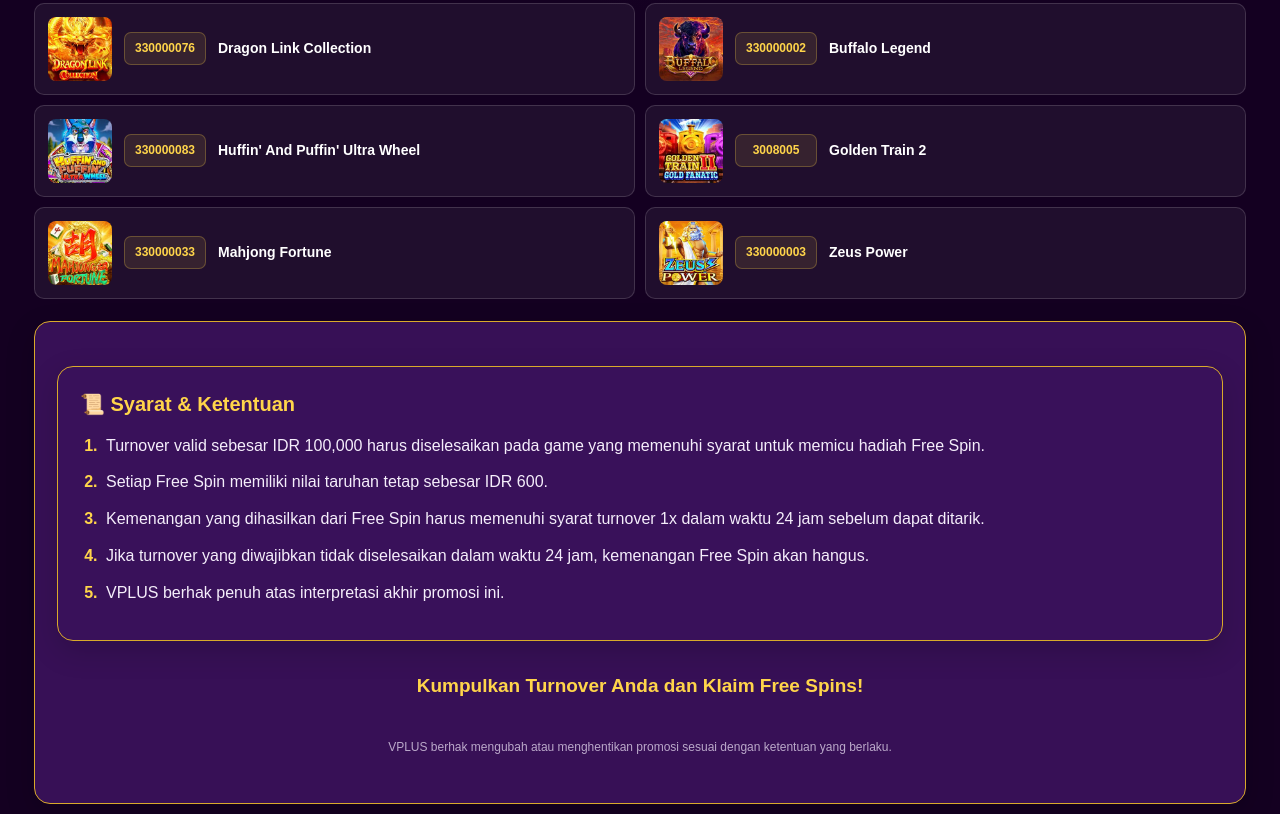
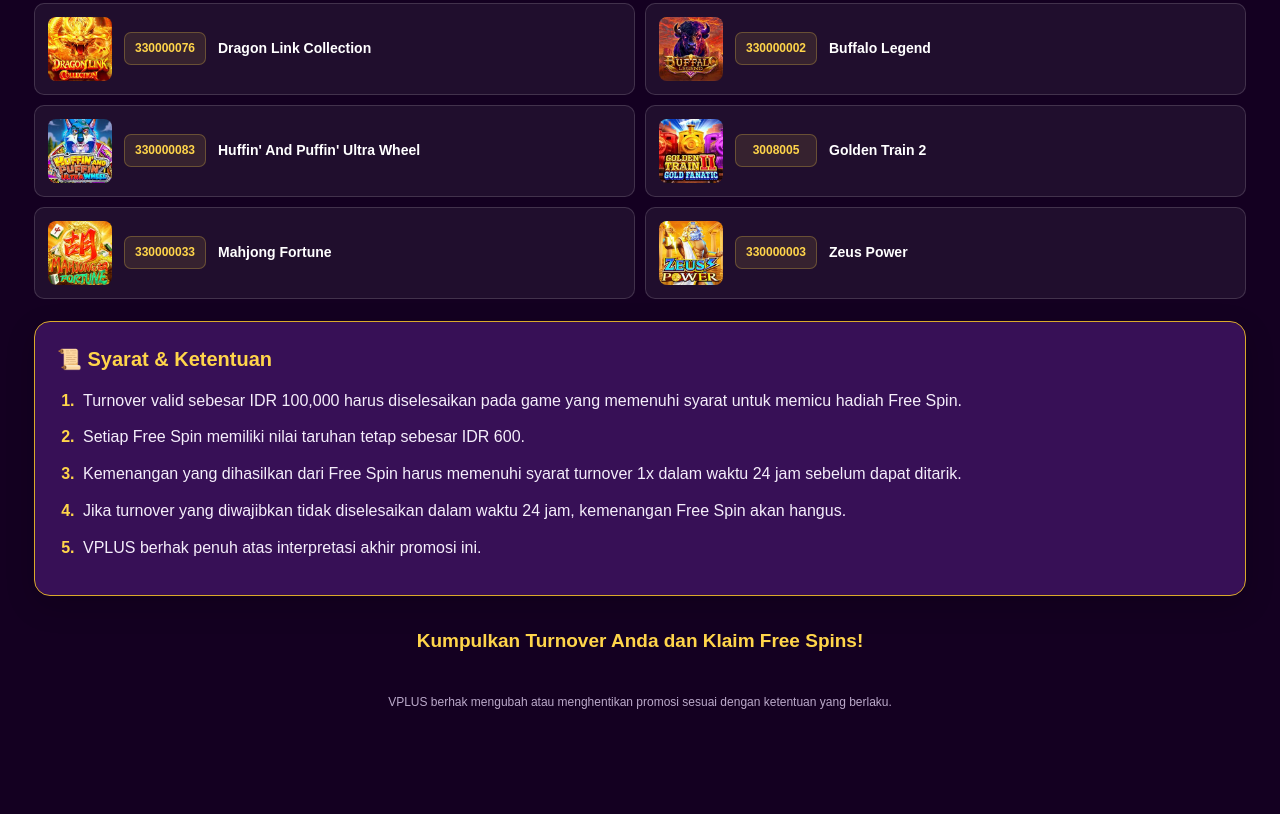
Before and after one commit to VPLUSgames/freespin-campaign, a plain HTML site: page index.html in a window 1280 px wide. Shown: the part 1670-2484 px from the top of the page. After the commit the page ends 2416 px from the top, so only its background shows below. Drawn offline with Linux system fonts and the light colour scheme.

Commit message:
Update index.html

```diff
--- a/index.html
+++ b/index.html
@@ -214,7 +214,6 @@
     </section>
 
     <section class="card" style="margin-top:22px">
-         <section class="card" style="margin-top:22px">
       <h2>📜 Syarat & Ketentuan</h2>
       <ol class="terms">
         <li>Turnover valid sebesar IDR 100,000 harus diselesaikan pada game yang memenuhi syarat untuk memicu hadiah Free Spin.</li>
```
